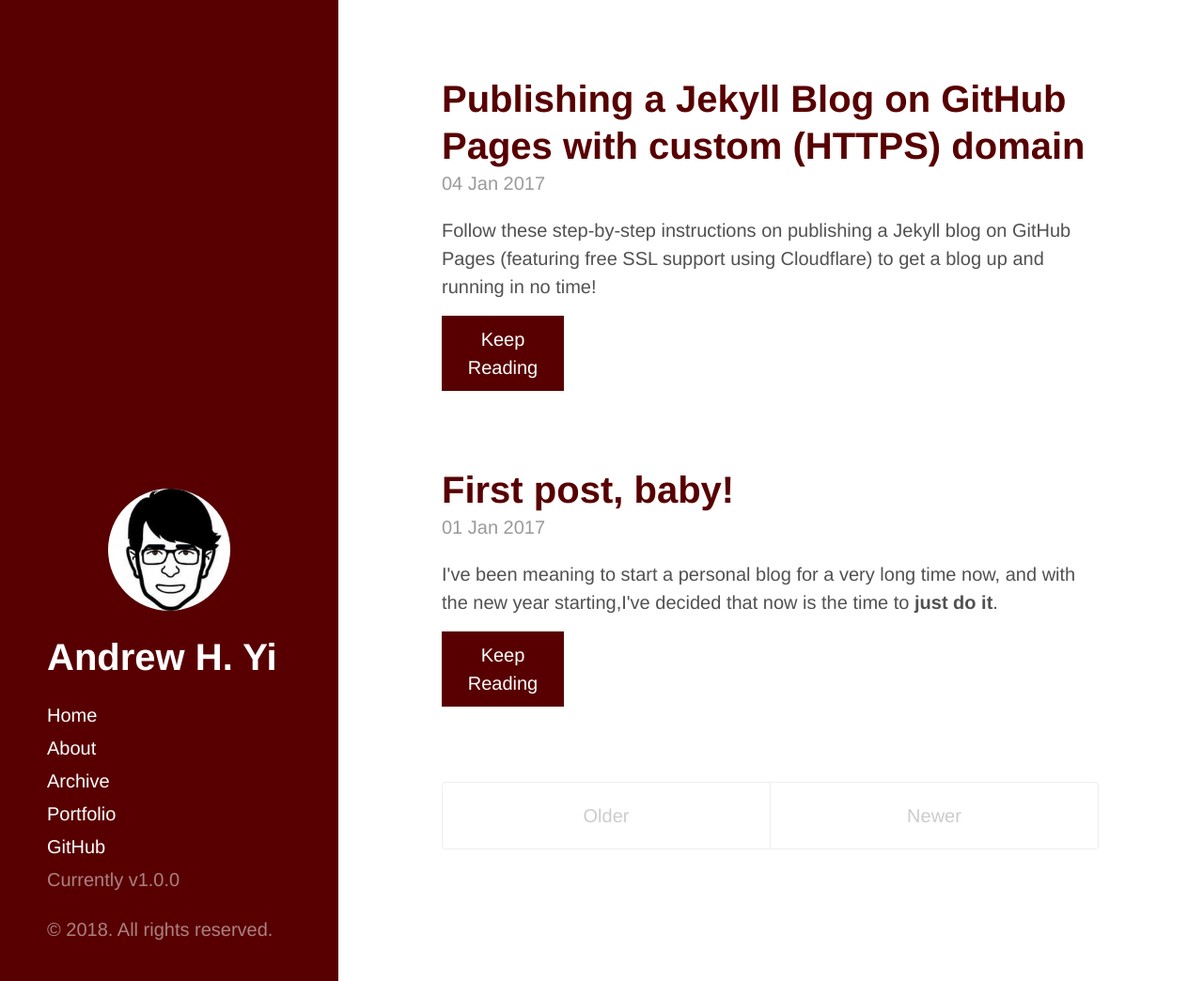
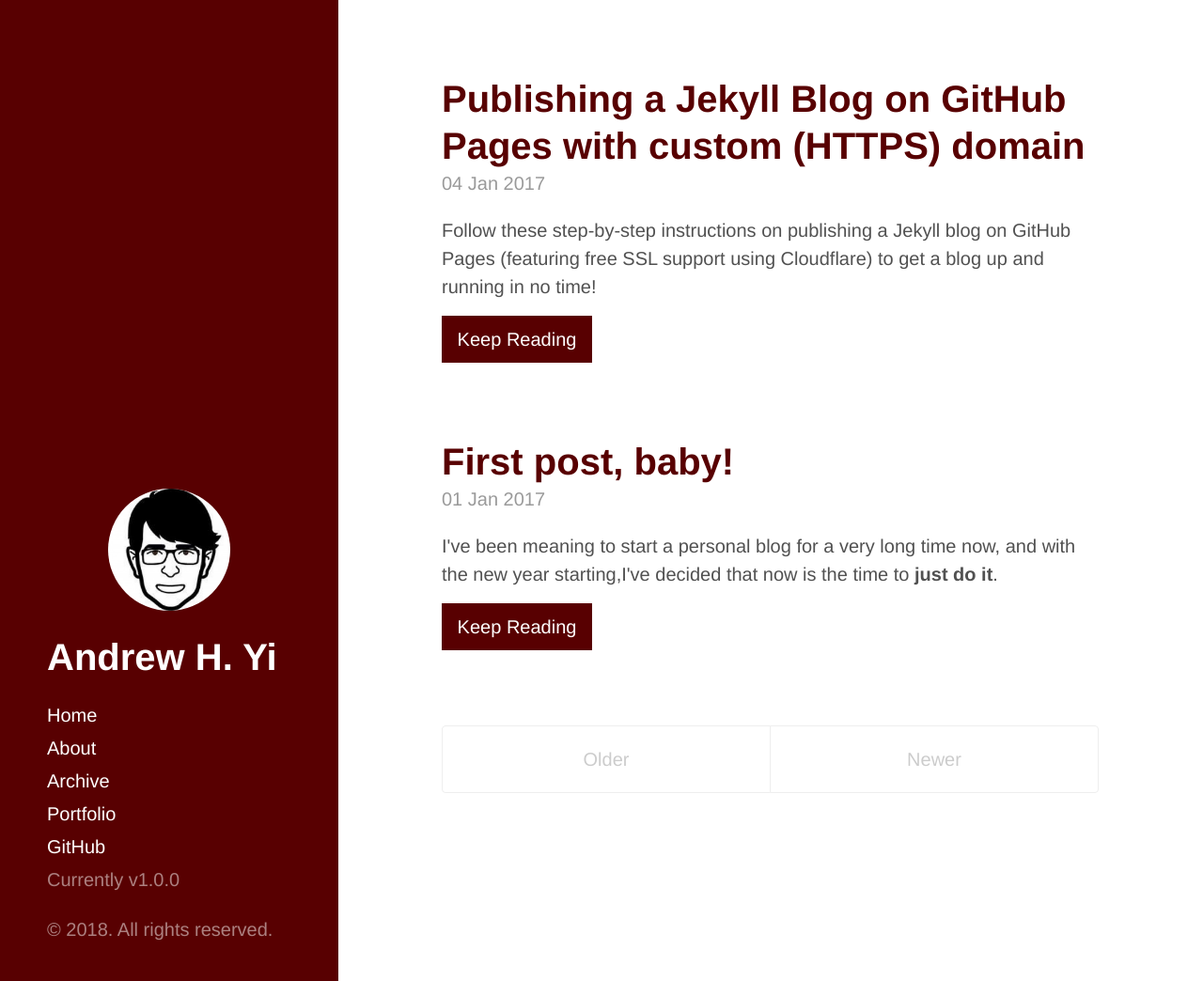
Before and after one commit to AndrewHYi/andrewhyi.github.io, a Jekyll site: the page built from index.html, in a window 1280 px wide and 1044 px high. Shown: the whole window at 94% size. Built offline with Jekyll 4.4.1, drawn with Linux system fonts in a browser that asks for light colours; the list of posts is cut into pages by our own code.

Commit message:
Fix "keep reading" button width on win

```diff
--- a/_sass/_custom_layout.scss
+++ b/_sass/_custom_layout.scss
@@ -36,7 +36,7 @@
   text-decoration: none;
   transition: background 0.2s;
   display: block;
-  width: 130px;
+  width: 160px;
   text-align: center;
   margin-top: 0.8em;
   &:hover {
```
